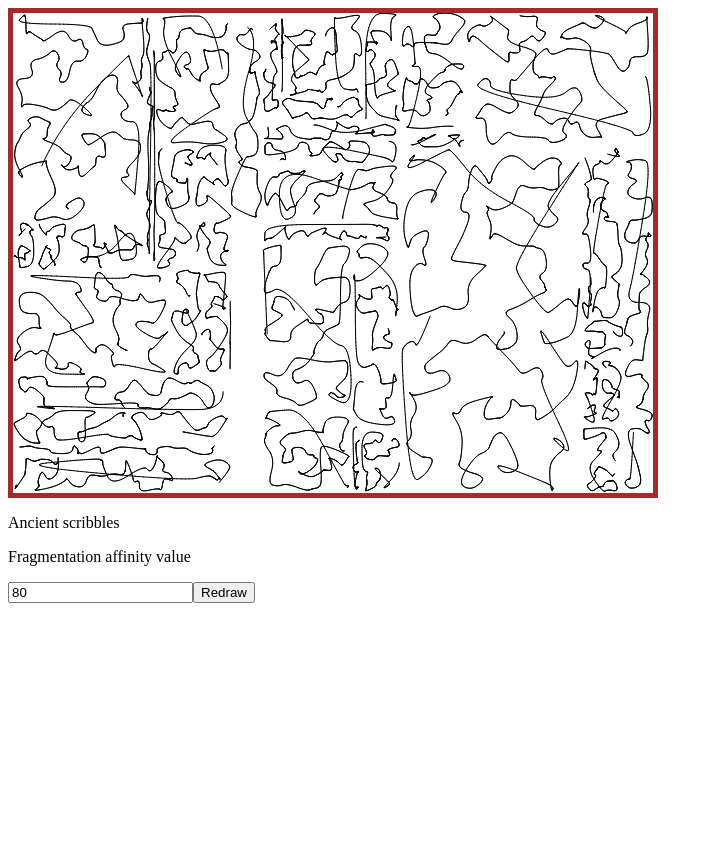
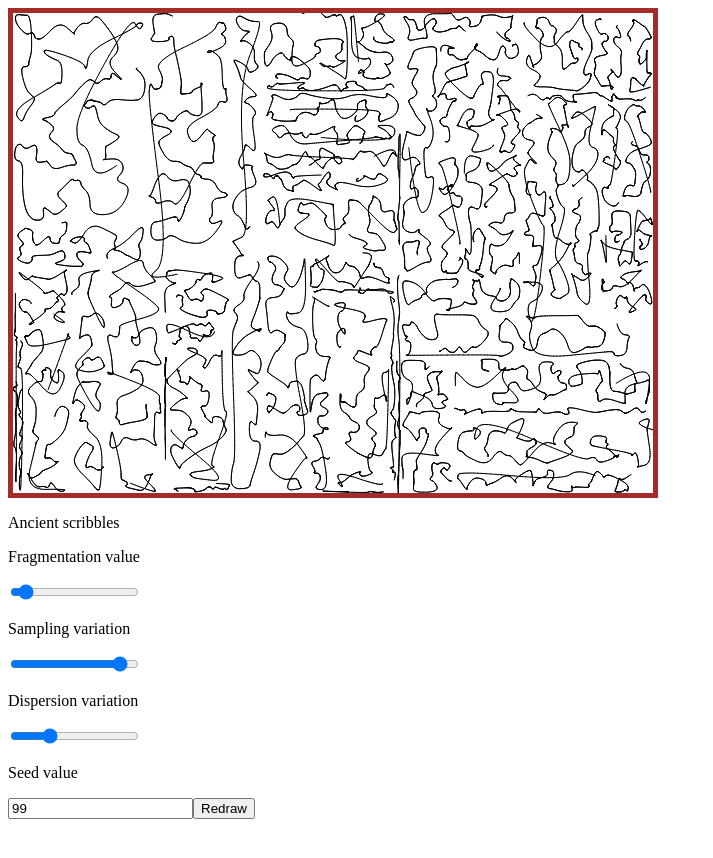
Before and after one commit to AdMoR/admor.github.io, a Jekyll site: the page ancient_scribble.html, which Jekyll copies as it is, in a window 1280 px wide. Shown: the top 858 px of the page, without its empty margins (0-713 px from the left). Built offline with Jekyll 4.4.1, drawn with Linux system fonts in a browser that asks for light colours; nearby versions of some CDN libraries; part of the change alters nothing that is shown.

Commit message:
Betterment of ancient scribble

```diff
--- a/ancient_scribble.html
+++ b/ancient_scribble.html
@@ -6,10 +6,17 @@
     <script src="https://cdn.jsdelivr.net/npm/p5@1.0.0/lib/p5.js"></script>
     <script type="text/javascript">
 
-
 var LAMBDA = 80
+var DISPERSION = 5
+var SAMPLING = 1
+var SEED = 99
 const MAX_DEPTH = 10
 const MIN_SIZE = 40
+
+
+let lambda_slider
+let sampling_slider
+let dispersion_slider
 
 
 function setup() {
@@ -20,25 +27,53 @@ function setup() {
     let width = 640;
     let height = 480;
     createCanvas(width, height);
-    randomSeed(99);
 
-    createP("Fragmentation affinity value")
-    let inp = createInput('80');
-    inp.input(lambda_update);
+
+    createP("Fragmentation value")
+    lambda_slider = createSlider(10.0, 1000.0, 80, 0);
+    lambda_slider.mousePressed(draw)
+    lambda_slider.mouseReleased(draw)
+    lambda_slider.mouseMoved(draw)
+
+    createP("Sampling variation")
+    sampling_slider = createSlider(0.0, 1.0, 0.9, 0);
+    sampling_slider.mousePressed(draw)
+    sampling_slider.mouseReleased(draw)
+    sampling_slider.mouseMoved(draw)
+
+    createP("Dispersion variation")
+    dispersion_slider = createSlider(1.0, 15.0, 5, 0);
+    dispersion_slider.mousePressed(draw)
+    dispersion_slider.mouseReleased(draw)
+    dispersion_slider.mouseMoved(draw)
+
+    createP("Seed value")
+    let inp = createInput(SEED)
+    inp.input(seed_update);
+    inp.set
 
     let redraw = createButton("Redraw")
-    redraw.mousePressed(draw);
+    redraw.mousePressed(seed_update_bis);
 }
 
 function draw() {
+    randomSeed(SEED);
+    LAMBDA = lambda_slider.value()
+    SAMPLING = sampling_slider.value()
+    DISPERSION = dispersion_slider.value()
     clear()
     cut(0, 0, width, height, width, height, LAMBDA, 0)
 }
 
 
-function lambda_update(){
-    LAMBDA = this.value()
-    console.log("lambda", LAMBDA)
+function seed_update(){
+    SEED = this.value()
+    console.log("SEED", SEED)
+    draw()
+}
+
+function seed_update_bis(){
+    SEED = random(0, 10000)
     draw()
 }
 
@@ -150,7 +185,17 @@ function curve_in_area(x0, y0, x1, y1){
 
     // Generate n points
     for(var n=0; n < round(0.8 * sqrt(area)); n++){
-        let pt = [random(x0, x1), random(y0, y1)];
+        var pt;
+        if(random(0, 1) < SAMPLING){
+            pt = [random(x0, x1), random(y0, y1)];
+        }
+        else{
+            var sigma = [(x1 - x0) / DISPERSION, (y1 - y0) / DISPERSION]
+            var mid = [(x1 + x0) / 2, (y1 + y0) / 2]
+            pt = [randomGaussian(mid[0], sigma[0]), randomGaussian(mid[1], sigma[1])];
+            //console.log(">>>>>", pt[0], pt[1], x0, x1, y0, y1)
+        }
+
         ref_all_points.push(pt)
     }
     console.log("all pts", ref_all_points.length)
```
